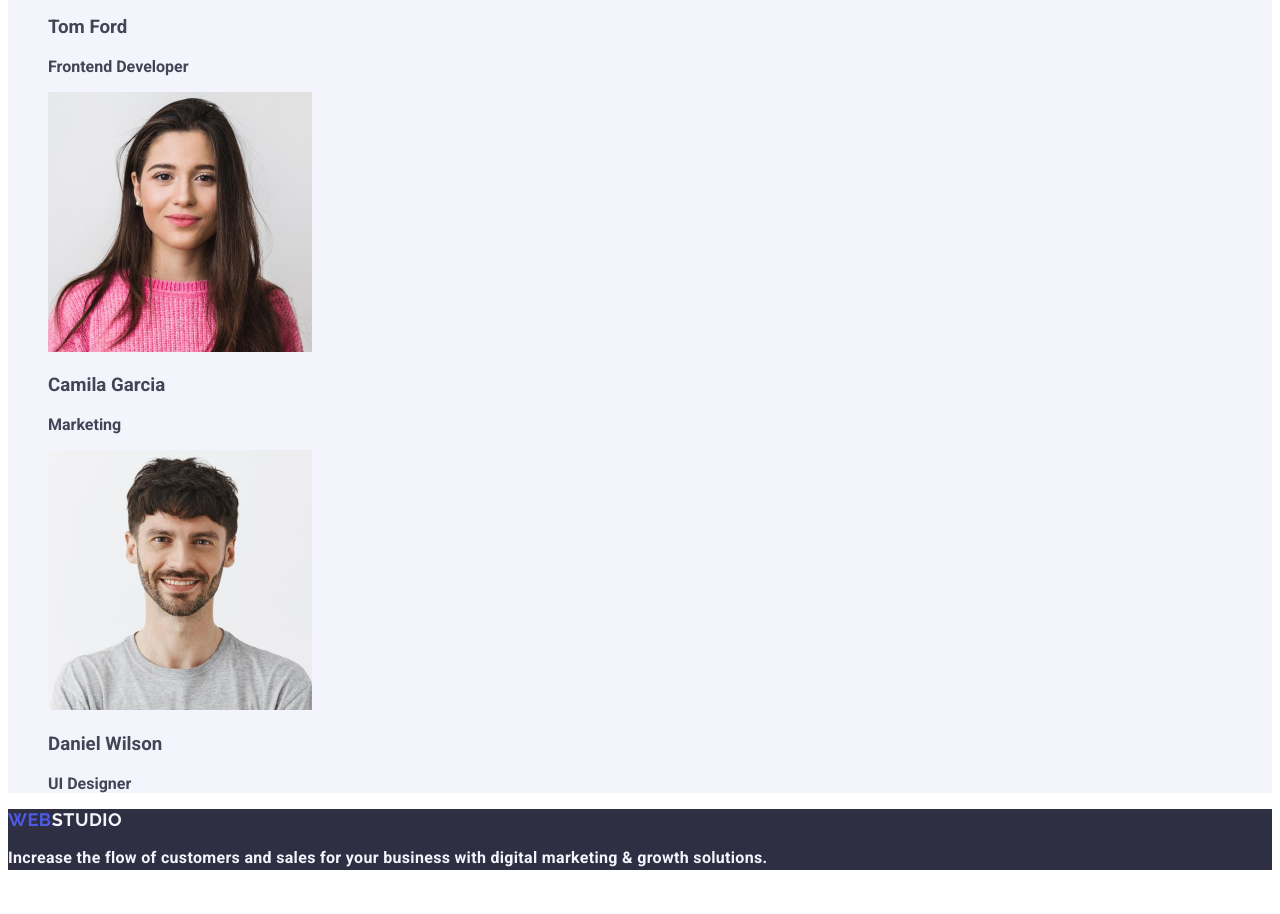
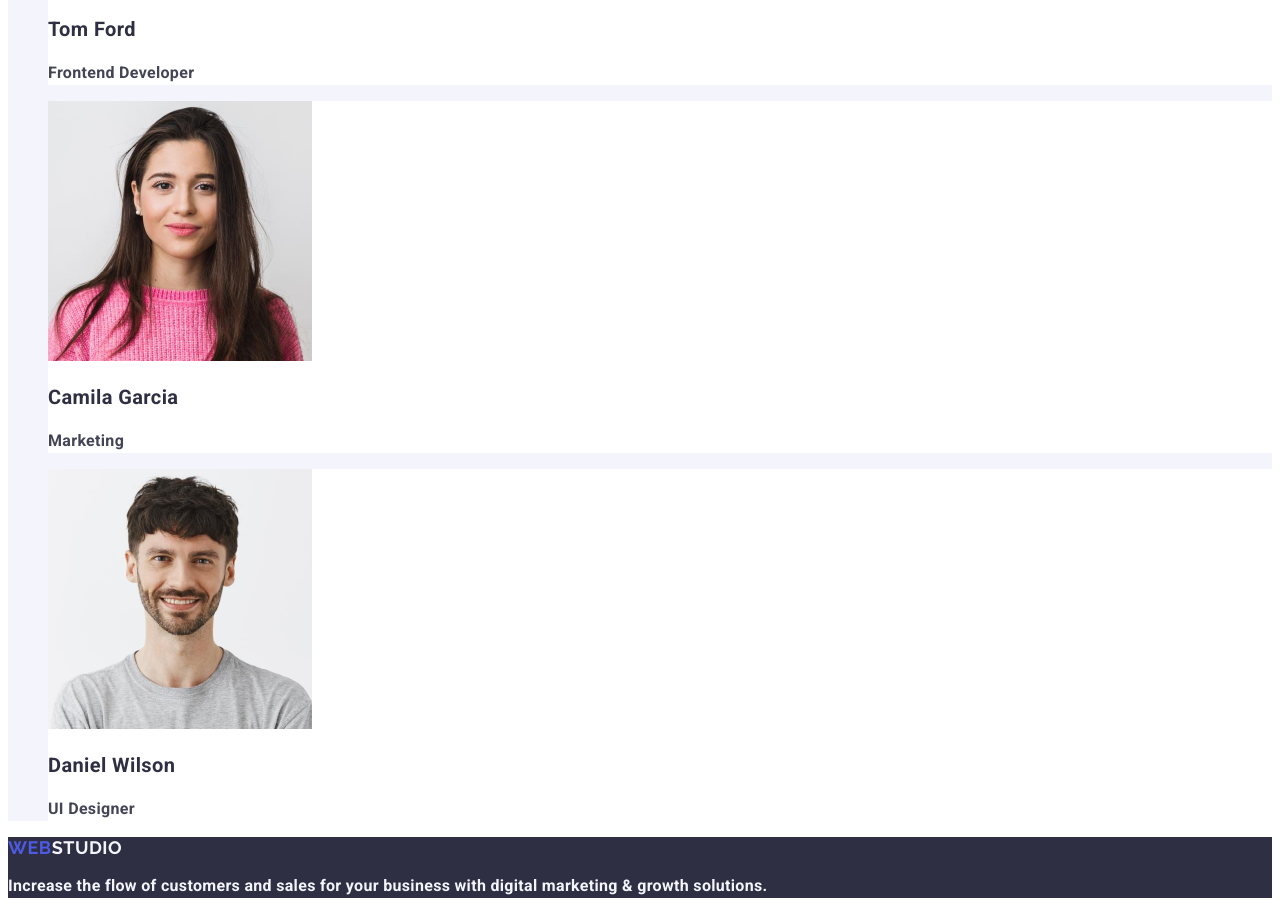
Before and after one commit to pavshiyyy/goit-markup-hw-02, a plain HTML site: page index.html in a window 1280 px wide. Shown: the part 2197-3111 px from the top of the page. Before the commit the page ends 3083 px from the top, so only its background shows below. Drawn offline with Linux system fonts and the light colour scheme.

Commit message:
Update index.html

```diff
--- a/index.html
+++ b/index.html
@@ -96,22 +96,22 @@
             <p class="section-four-li-p">Product Designer</p>
           </li>
 
-          <li>
+          <li class="section-four-li">
             <img src="./images/image(2).jpg" alt="Tom Ford" width="264" />
-            <h3>Tom Ford</h3>
-            <p>Frontend Developer</p>
+            <h3 class="section-four-li-h">Tom Ford</h3>
+            <p class="section-four-li-p">Frontend Developer</p>
           </li>
 
-          <li>
+          <li class="section-four-li">
             <img src="./images/image(3).jpg" alt="Camila Garcia" width="264" />
-            <h3>Camila Garcia</h3>
-            <p>Marketing</p>
+            <h3 class="section-four-li-h">Camila Garcia</h3>
+            <p class="section-four-li-p">Marketing</p>
           </li>
 
-          <li>
+          <li class="section-four-li">
             <img src="./images/image(4).jpg" alt="Daniel Wilson" width="264" />
-            <h3>Daniel Wilson</h3>
-            <p>UI Designer</p>
+            <h3 class="section-four-li-h">Daniel Wilson</h3>
+            <p class="section-four-li-p">UI Designer</p>
           </li>
         </ul>
       </section>
```
